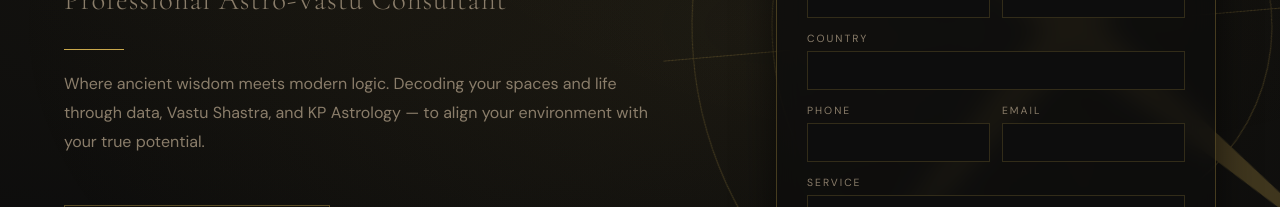
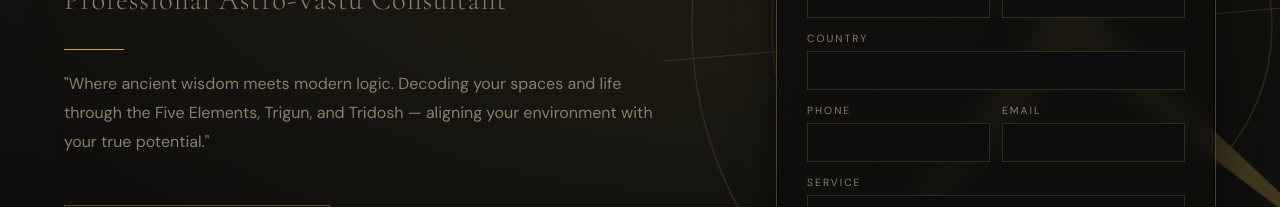
Before and after one commit to expertprofessionalvaastu-ui/vastu-audit-form, a React (Vite) app: page / in a window 1280 px wide. Shown: the part 434-641 px from the top of the page. Built offline with nearby package versions, Linux system fonts and the light colour scheme.

Commit message:
Update App.jsx

```diff
--- a/src/App.jsx
+++ b/src/App.jsx
@@ -420,7 +420,7 @@ try {
           <h1 className="hero-title"><em>Vastu Samadhan</em></h1>
           <p className="hero-subtitle">Professional Astro-Vastu Consultant</p>
           <div className="hero-divider" style={{ margin: '20px 0' }}></div>
-          <p className="hero-desc" style={{ maxWidth: '90%' }}>Where ancient wisdom meets modern logic. Decoding your spaces and life through data, Vastu Shastra, and KP Astrology — to align your environment with your true potential.</p>
+          <p className="hero-desc" style={{ maxWidth: '90%' }}>"Where ancient wisdom meets modern logic. Decoding your spaces and life through the Five Elements, Trigun, and Tridosh — aligning your environment with your true potential."</p>
           <div className="hero-cta" style={{ justifyContent: 'flex-start', marginTop: '30px' }}>
             <a href="#approach" className="btn-secondary">Explore Our Approach</a>
           </div>
```
